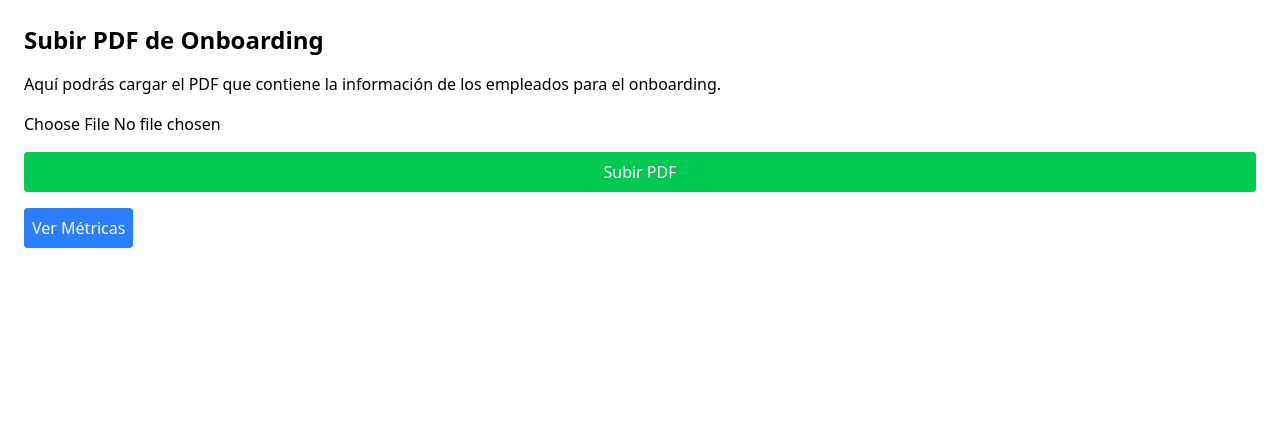
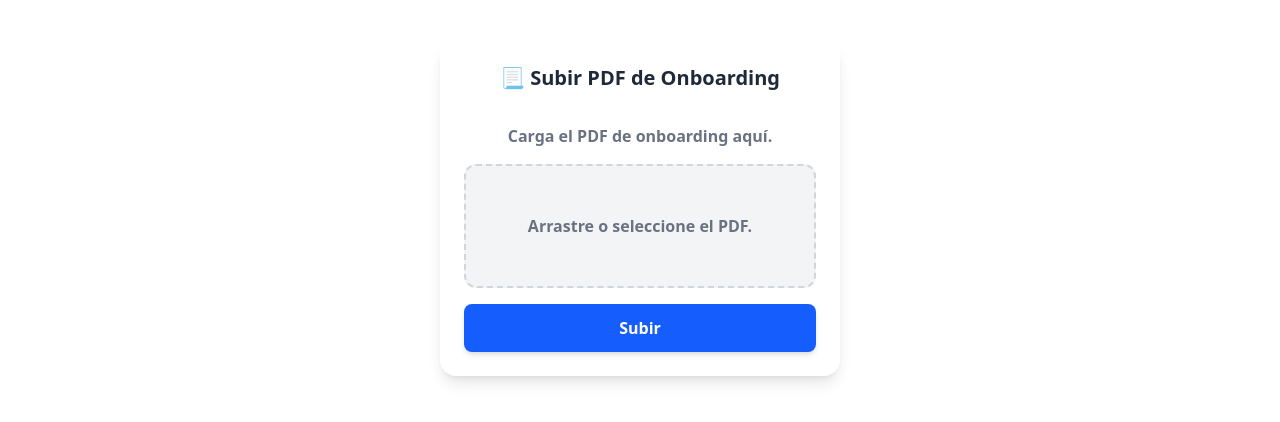
Before and after one commit to Hion-creator/chatbot2.0, a React (Vite) app in the folder frontend/: page /upload in a window 1280 px wide. Shown: the top 422 px of the page. Built offline with nearby package versions, Linux system fonts and the light colour scheme.

Commit message:
feat : Diseño UploadPDF

```diff
--- a/frontend/src/components/UploadPDF.jsx
+++ b/frontend/src/components/UploadPDF.jsx
@@ -5,11 +5,13 @@ import { useNavigate } from 'react-router-dom'
 function UploadPDF() {
   const [file, setFile] = useState(null)
   const [message, setMessage] = useState('')
+  const [uploaded, setUploaded] = useState(false)
   const navigate = useNavigate()
 
   const handleFileChange = (e) => {
     setFile(e.target.files[0])
   }
+
 
   const handleSubmit = async (e) => {
     e.preventDefault()
@@ -17,28 +19,46 @@ function UploadPDF() {
     try {
       const res = await uploadPDF(file)
       setMessage(`Se extrajeron ${res.empleados_registrados} empleados.`)
+      setUploaded(true)
     } catch (error) {
       console.error(error)
       setMessage("Error subiendo el PDF")
     }
   }
 
+  const handleDrop = (e) => {
+    e.preventDefault()
+    if (e.dataTransfer.files.length) {
+      setFile(e.dataTransfer.files[0])
+    }
+  }
+
   return (
-    <div className="p-6">
-      <h1 className="text-2xl font-bold mb-4">Subir PDF de Onboarding</h1>
-      <p className="mb-4">
-        Aquí podrás cargar el PDF que contiene la información de los empleados para el onboarding.
+    <div className="flex flex-col items-center bg-white shadow-lg rounded-2xl p-6 w-100 mx-auto text-center font-semibold mt-10">
+      <h1 className="text-xl font-bold text-gray-800 mb-8">📃 Subir PDF de Onboarding</h1>
+      <p className="text-gray-500 mb-4">
+        Carga el PDF de onboarding aquí.
       </p>
-      <form onSubmit={handleSubmit} className="flex flex-col">
-        <input type="file" onChange={handleFileChange} className="mb-4" accept="application/pdf" />
-        <button type="submit" className="bg-green-500 text-white p-2 rounded">
-          Subir PDF
+      <form onSubmit={handleSubmit} className="w-full flex flex-col items-center text-center">
+        <div
+          className="w-full bg-gray-100 border-dashed border-2 border-gray-300 rounded-xl p-12 flex flex-col items-center cursor-pointer"
+          onClick={() => document.getElementById('fileInput').click()}
+          onDrop={handleDrop}
+          onDragOver={(e) => e.preventDefault()}
+        >
+          <input id="fileInput" type="file" onChange={handleFileChange} className="hidden" accept="application/pdf" />
+          {file ? <p className="text-gray-500">{file.name}</p> : <p className="text-gray-500">Arrastre o seleccione el PDF.</p>}
+        </div>
+        <button id="PdfUp" type="submit" className="mt-4 w-full bg-blue-600 text-white font-semibold px-6 py-3 rounded-lg shadow-md transition-all duration-300 hover:bg-blue-700">
+          Subir
         </button>
       </form>
       {message && <p className="mt-4">{message}</p>}
-      <button onClick={() => navigate('/metrics')} className="mt-4 bg-blue-500 text-white p-2 rounded">
-        Ver Métricas
-      </button>
+      {uploaded && (
+        <button onClick={() => navigate('/metrics')} className="mt-4 w-full bg-blue-600 text-white font-semibold px-6 py-3 rounded-lg shadow-md transition-all duration-300 hover:bg-blue-700">
+          Métricas
+        </button>
+      )}
     </div>
   )
 }
```
